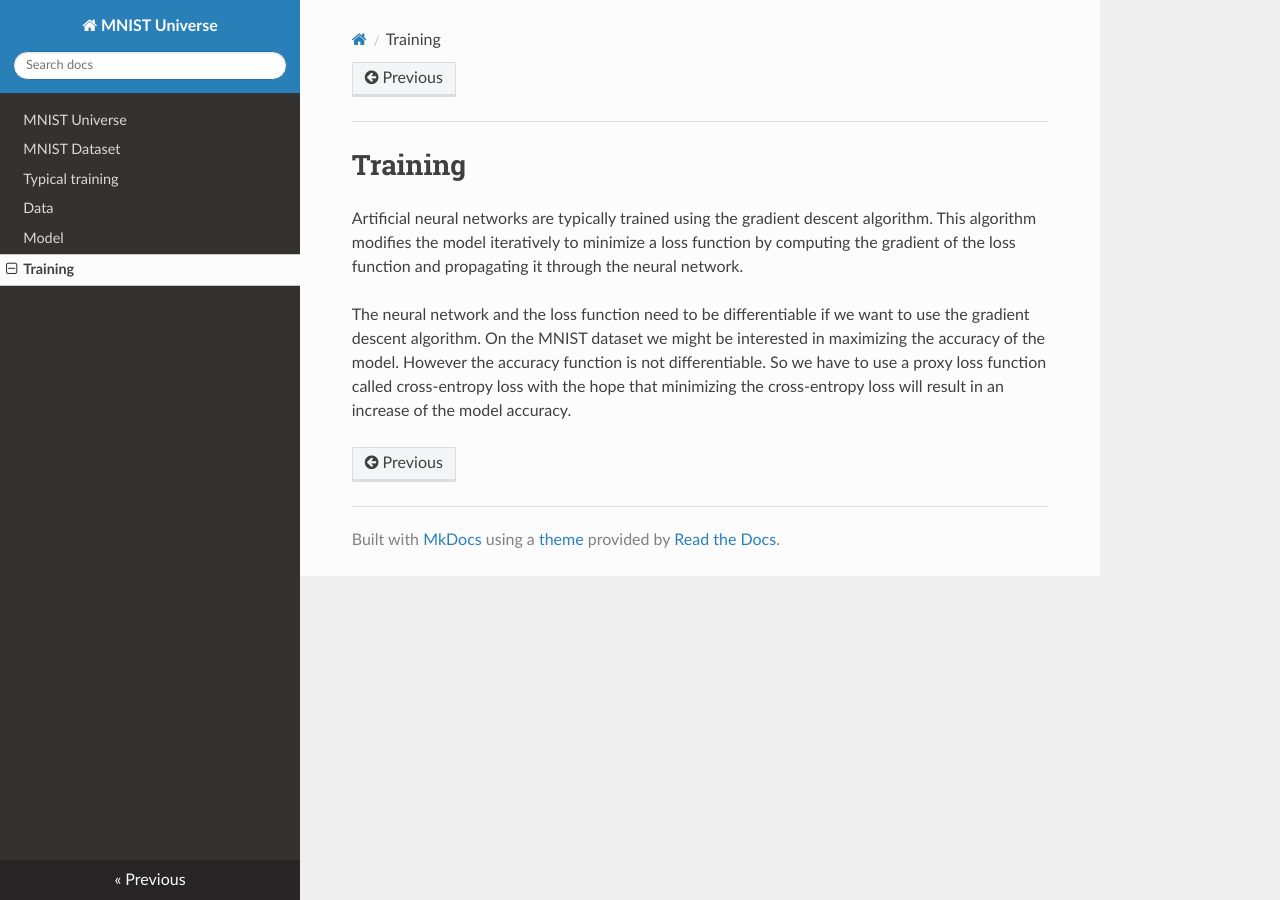
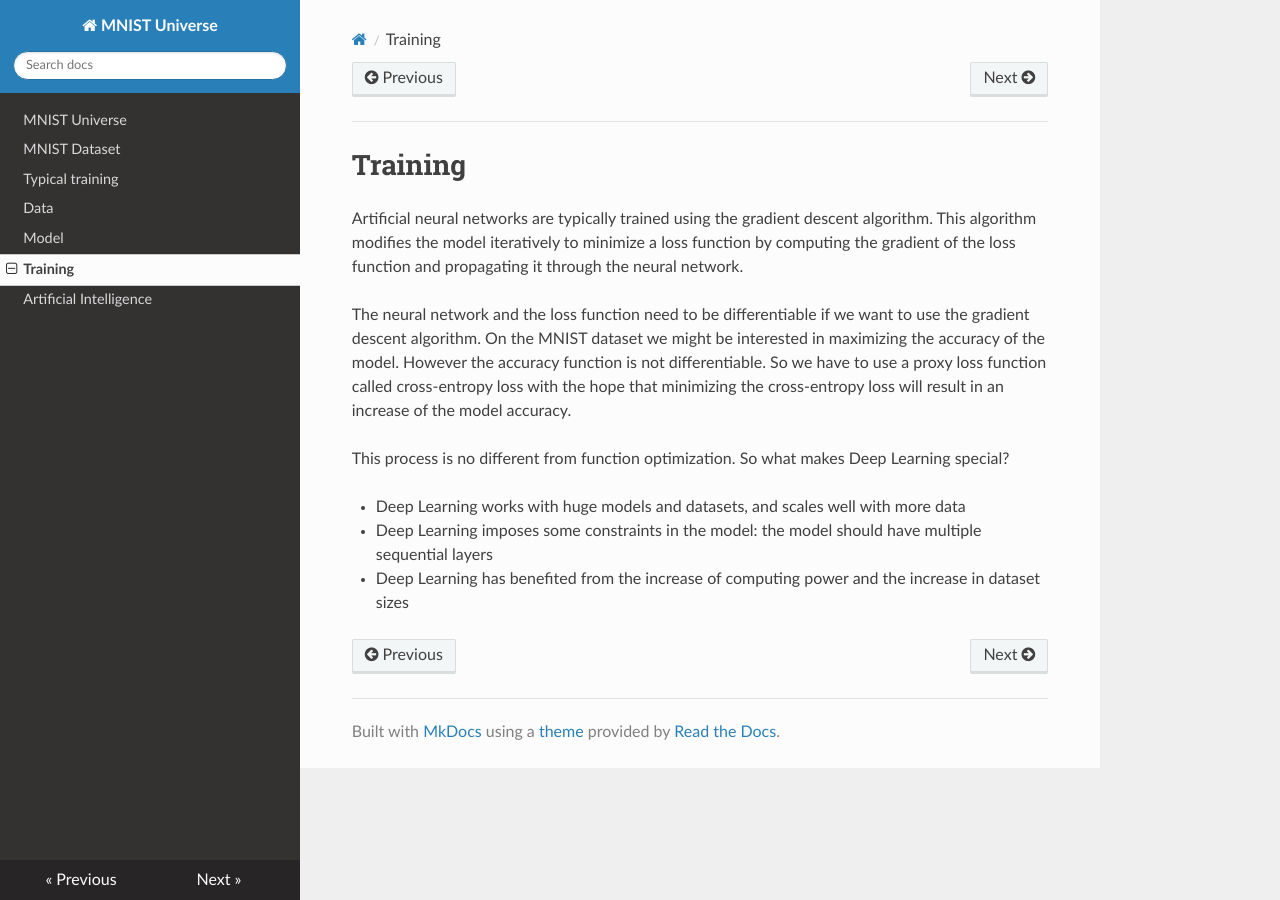
Before and after one commit to ironbar/mnist_universe, an MkDocs documentation site: the page built from docs/04_training.md, in a window 1280 px wide. Built offline with MkDocs 1.6.1, drawn with Linux system fonts in a browser that asks for light colours; nearby versions of some CDN libraries.

Commit message:
progress on mnist universe

```diff
--- a/docs/04_training.md
+++ b/docs/04_training.md
@@ -9,3 +9,9 @@
 model. However the accuracy function is not differentiable. So we have to use a proxy loss function
 called cross-entropy loss with the hope that minimizing the cross-entropy loss will result in an increase
 of the model accuracy.
+
+This process is no different from function optimization. So what makes Deep Learning special?
+
+- Deep Learning works with huge models and datasets, and scales well with more data
+- Deep Learning imposes some constraints in the model: the model should have multiple sequential layers
+- Deep Learning has benefited from the increase of computing power and the increase in dataset sizes
```
Also changed, not shown: docs/05_artificial_intelligence.md (added, +10 -0 lines).
